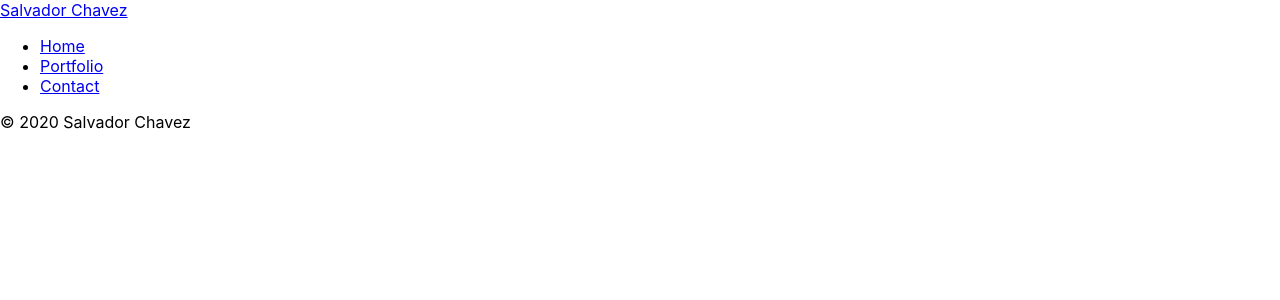
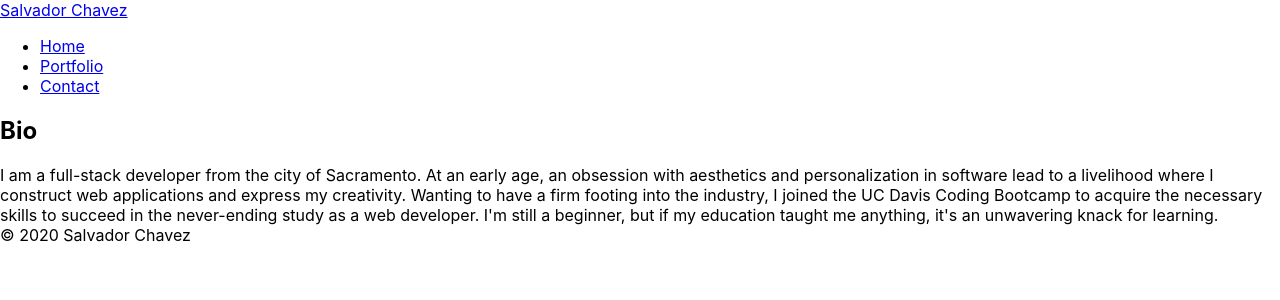
Before and after one commit to Sal-C/React-Portfolio, a React (Create React App) app: page / in a window 1280 px wide. Shown: the top 300 px of the page. Built offline with nearby package versions, Linux system fonts and the light colour scheme; the HTML template or start-up script is replaced by a standard one.

Commit message:
bio component added

```diff
--- a/src/App.js
+++ b/src/App.js
@@ -6,6 +6,7 @@ import {
 } from "react-router-dom";
 import './App.css';
 import Navbar from './components/Navbar';
+import Bio from './components/Bio';
 import Footer from './components/Footer';
 
 export default function BasicExample() {
@@ -37,6 +38,7 @@ export default function BasicExample() {
 function Home() {
   return (
     <div>
+      <Bio />
     </div>
   );
 }
@@ -44,6 +46,7 @@ function Home() {
 function BioPage() {
   return (
     <div>
+      <Bio />
     </div>
   );
 }
--- /dev/null
+++ b/src/components/Bio/index.js
@@ -0,0 +1,27 @@
+import React, { Component } from "react";
+
+class Bio extends Component {
+  render() {
+    return (
+        <div>
+            <div className="row" id="bio">
+                <div className="col s2 m3"></div>
+                <div className="col s9 m6 title"><h2>Bio</h2></div>
+            </div>
+            <div className="row bio">
+                <div className="col s2 m3"></div>
+                <div className="col s9 m6">
+                    I am a full-stack developer from the city of Sacramento. At an early age, an obsession with aesthetics
+                    and personalization in software lead to a livelihood where I construct web applications and express my creativity.
+                    Wanting to have a firm footing into the industry, I joined the UC Davis Coding Bootcamp to acquire the necessary skills
+                    to succeed in the never-ending study as a web developer. I'm still a beginner, but if my education taught me anything,
+                    it's an unwavering knack for learning.
+                </div>
+                <div className="col s1"></div>
+        </div>
+      </div>
+    );
+  }
+}
+
+export default Bio;
```
